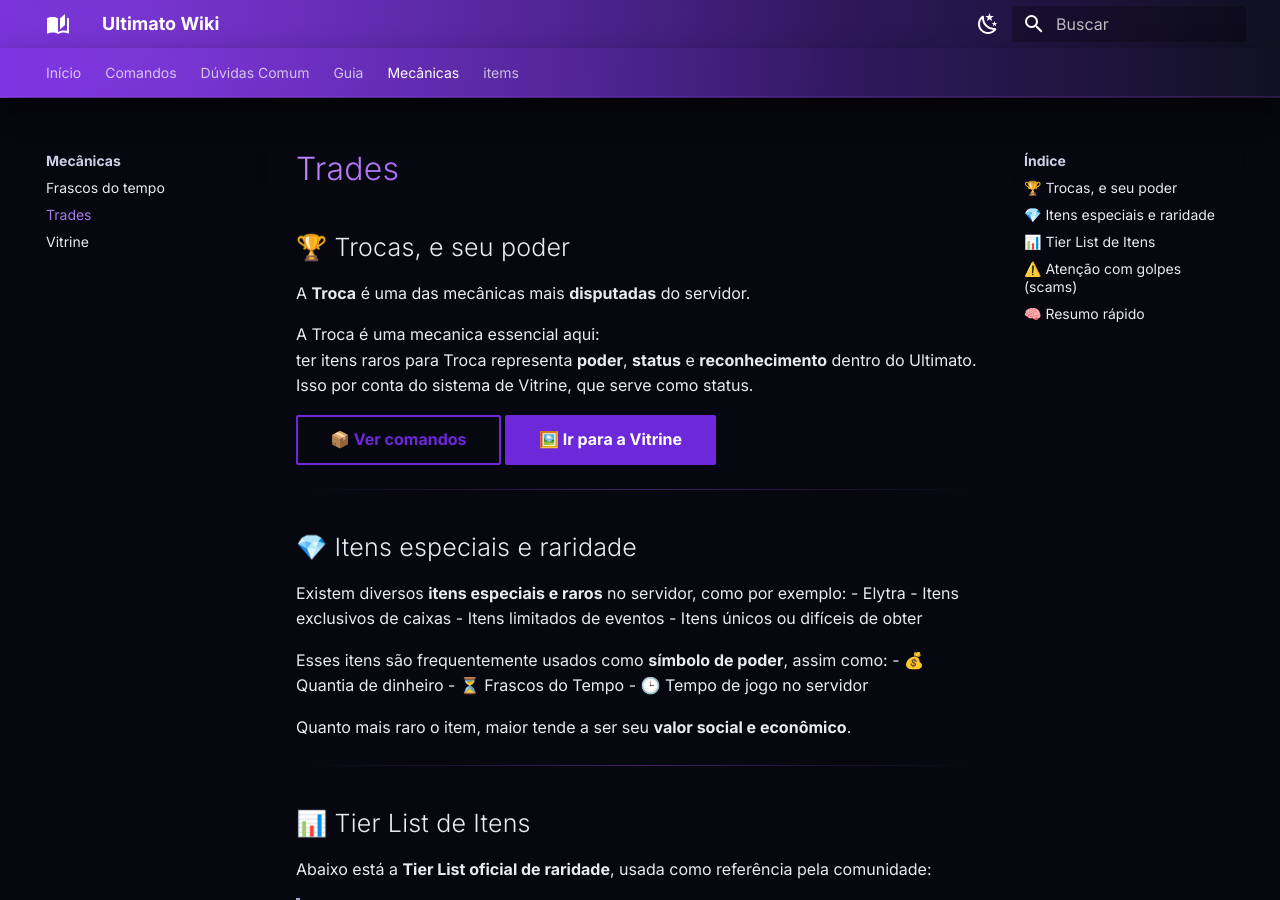
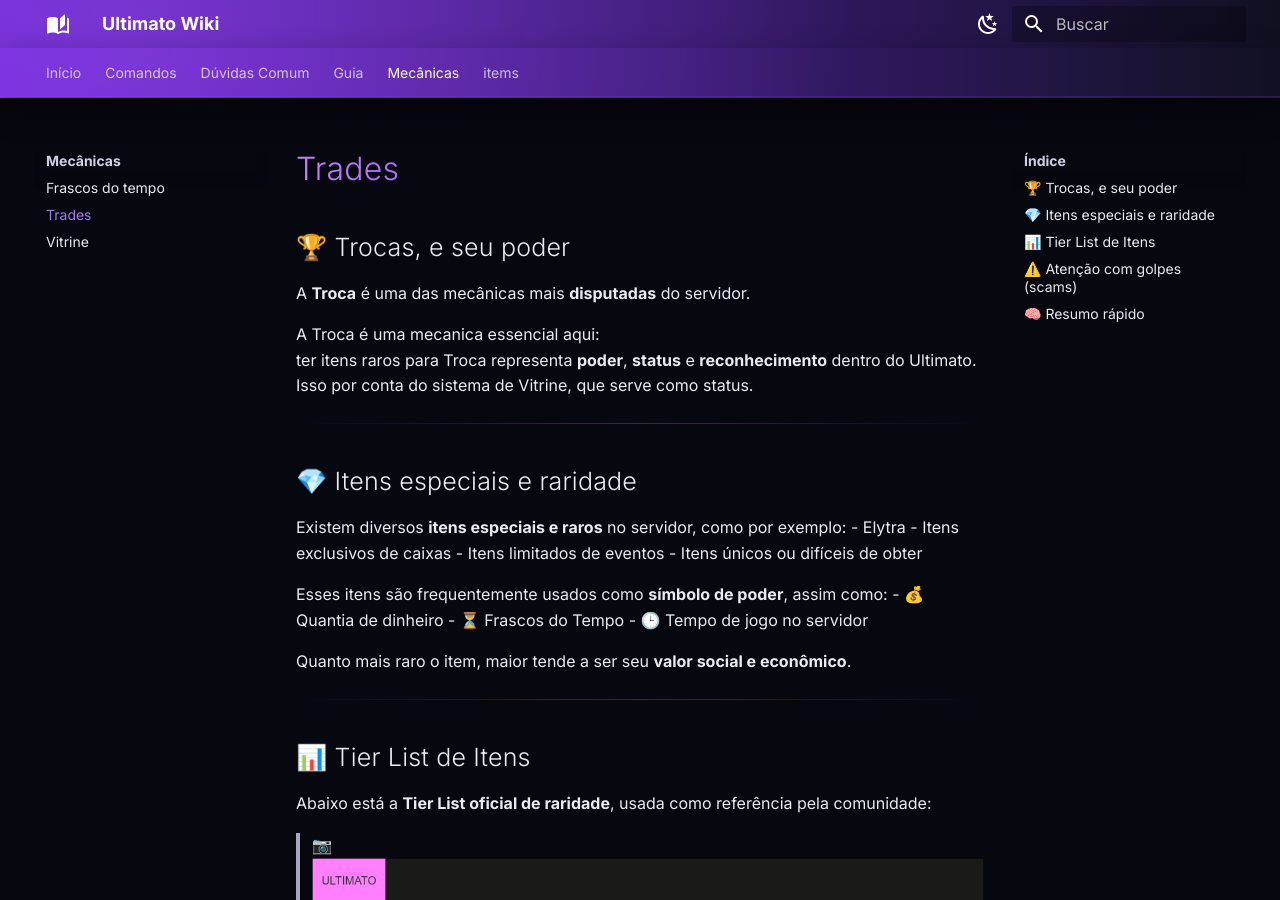
Before and after one commit to Dinner33/ultimato-wiki, an MkDocs documentation site: the page built from docs/mecanicas/trade.md, in a window 1280 px wide and 900 px high. Built offline with MkDocs 1.6.1 and Material for MkDocs 9.7.7, drawn with Linux system fonts in a browser that asks for light colours.

Commit message:
Update trade.md

```diff
--- a/docs/mecanicas/trade.md
+++ b/docs/mecanicas/trade.md
@@ -4,9 +4,6 @@
 
 A Troca é uma mecanica essencial aqui:
 ter itens raros para Troca representa **poder**, **status** e **reconhecimento** dentro do Ultimato. Isso por conta do sistema de Vitrine, que serve como status.
-
-[📦 Ver comandos](/comandos/comandos){ .md-button }
-[🖼️ Ir para a Vitrine](/mecanicas/vitrine){ .md-button .md-button--primary }
 
 ---
 
```
